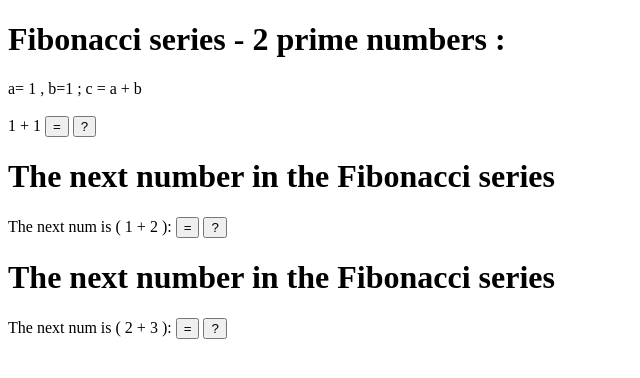
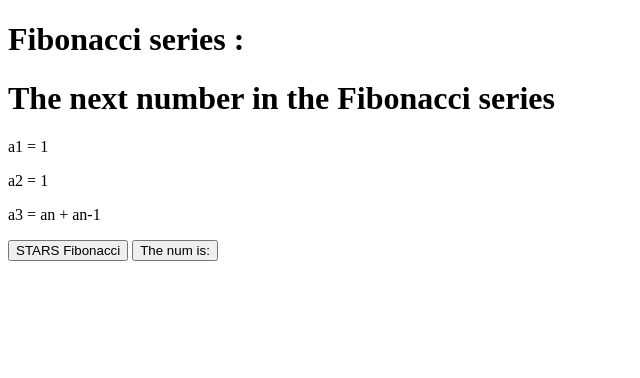
Before and after one commit to Yitzhak851/INT-Full-stack-course, a plain HTML site: page JS-basic/ex11.html in a window 1280 px wide. Shown: the whole page, without its empty margins (0-640 px from the left). Drawn offline with Linux system fonts and the light colour scheme.

Commit message:
Update to new version

```diff
--- a/JS-basic/ex11.html
+++ b/JS-basic/ex11.html
@@ -1,58 +1,36 @@
 <!DOCTYPE html>
+<html>
 
 <head>
     <title>Document</title>
     <script>
+        let a = 1;
+        let b = 1;
+        let c = a + b;
 
-        function btn1() {
-            x = 1;
-            y = 1;
-            z = x + y;
-            document.getElementById('f').innerHTML = z;
+        function fibo() {
+            document.getElementById("n1").innerHTML = a;
+            document.getElementById("n2").innerHTML = b;
+            document.getElementById("n3").innerHTML = c;
+            document.getElementById("jj").innerHTML = c;
+            a = b;
+            b = c;
+            c = a + c;
         }
-
-        function btn2() {
-            z=2;
-            y=1;
-            d=y+z;
-            document.getElementById('c').innerHTML = d;
-        }
-
-        function btn3() {
-            z=2;
-            y=3;
-            d=y+z;
-            document.getElementById('a').innerHTML = d;
-        }
-
-        // let a =1;
-        // let b = 2;
-        // function fibo(){
-        //     b=a;
-        //     a=a+b;
-        //     document.getElementById("n1")innerHTML = b;
-        //     document.getElementById("n1")innerHTML = a;
-        //     document.getElementById("jj")innerHTML = a;
-        // }
 
     </script>
 </head>
 
 <body>
-    <h1> Fibonacci series - 2 prime numbers : </h1>
-    <p> a= 1 , b=1 ; c = a + b <br><br> 1 + 1 <button onclick="btn1()"> = </button> <button id="f"> ? </button> </p>
+    <h1> Fibonacci series : </h1>
+    <h1> The next number in the Fibonacci series </h1>
+    <p id="n1"> a1 = 1 </p>
+    <p id="n2"> a2 = 1 </p>
+    <p id="n3"> a3 = an + an-1 </p>
 
-    <h1> The next number in the Fibonacci series </h1>
-    <p> The next num is ( 1 + 2 ): <button onclick="btn2()"> = </button> <button id="c"> ? </button> </p>
+    <button onclick="fibo()"> STARS Fibonacci </button>
 
-    <h1> The next number in the Fibonacci series </h1>
-    <p> The next num is ( 2 + 3 ): <button onclick="btn3()"> = </button> <button id="a"> ? </button> </p>
-
-<!--
-    <p id="n1">1</p>
-    <p id="n2">1</p>
-    <button onclick="fibo()">next number</button>
-    <button id="jj">the num is:</button> -->
+    <button id="jj"> The num is: </button>
 
 </body>
 
```
Also changed, not shown: JS-basic/ex1.html (+7 -4 lines), JS-basic/ex10.html (+10 -8 lines), JS-basic/ex12.html (+1 -0 lines), JS-basic/ex13.html (+4 -0 lines), JS-basic/ex2.0.html (+1 -0 lines), JS-basic/ex3.0.html (+3 -1 lines), JS-basic/ex3.1.html (+3 -2 lines), JS-basic/ex5.html (+3 -1 lines), JS-basic/ex8.html (+10 -7 lines), JS-basic/ex9.html (+2 -0 lines).
